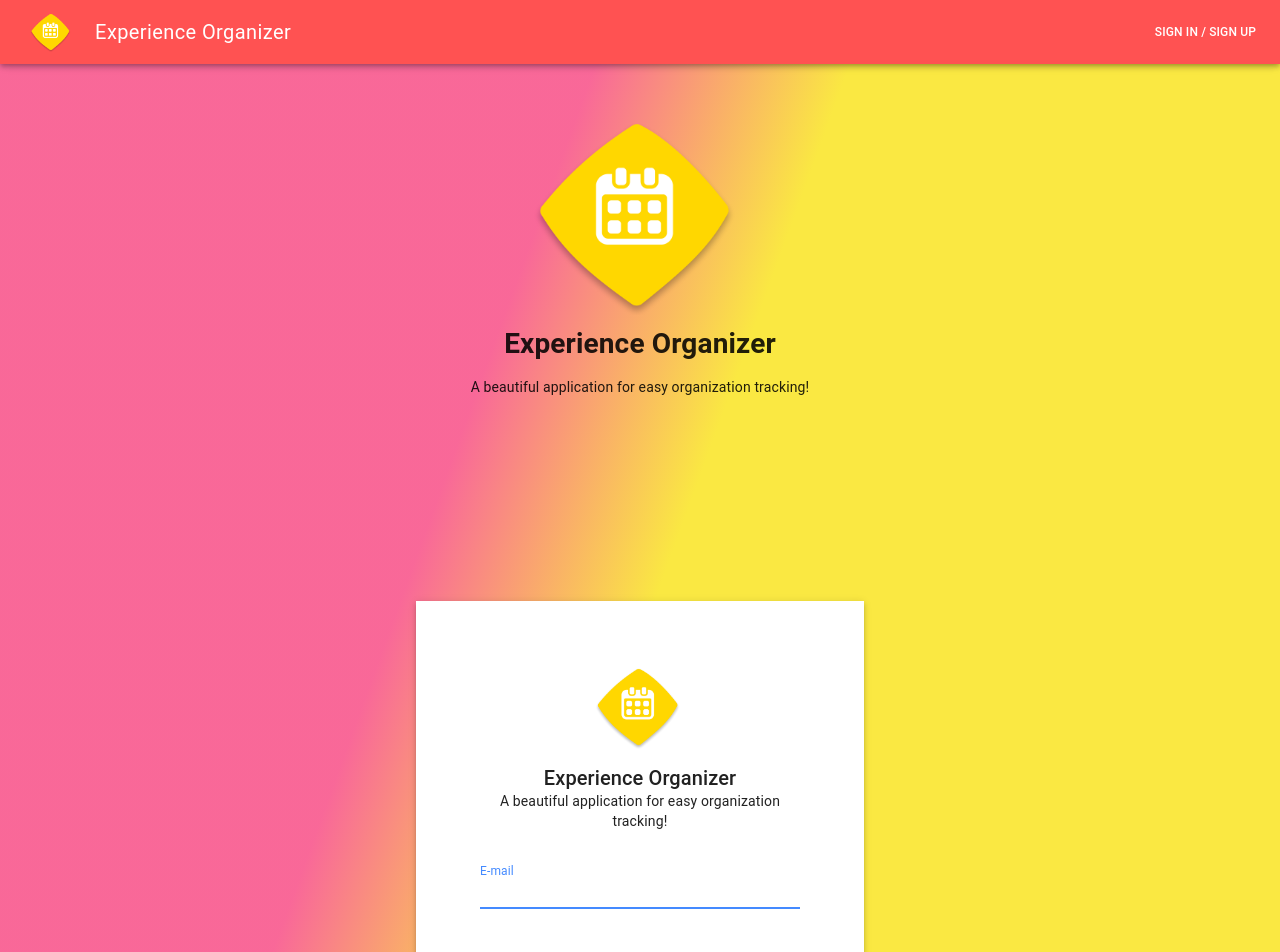
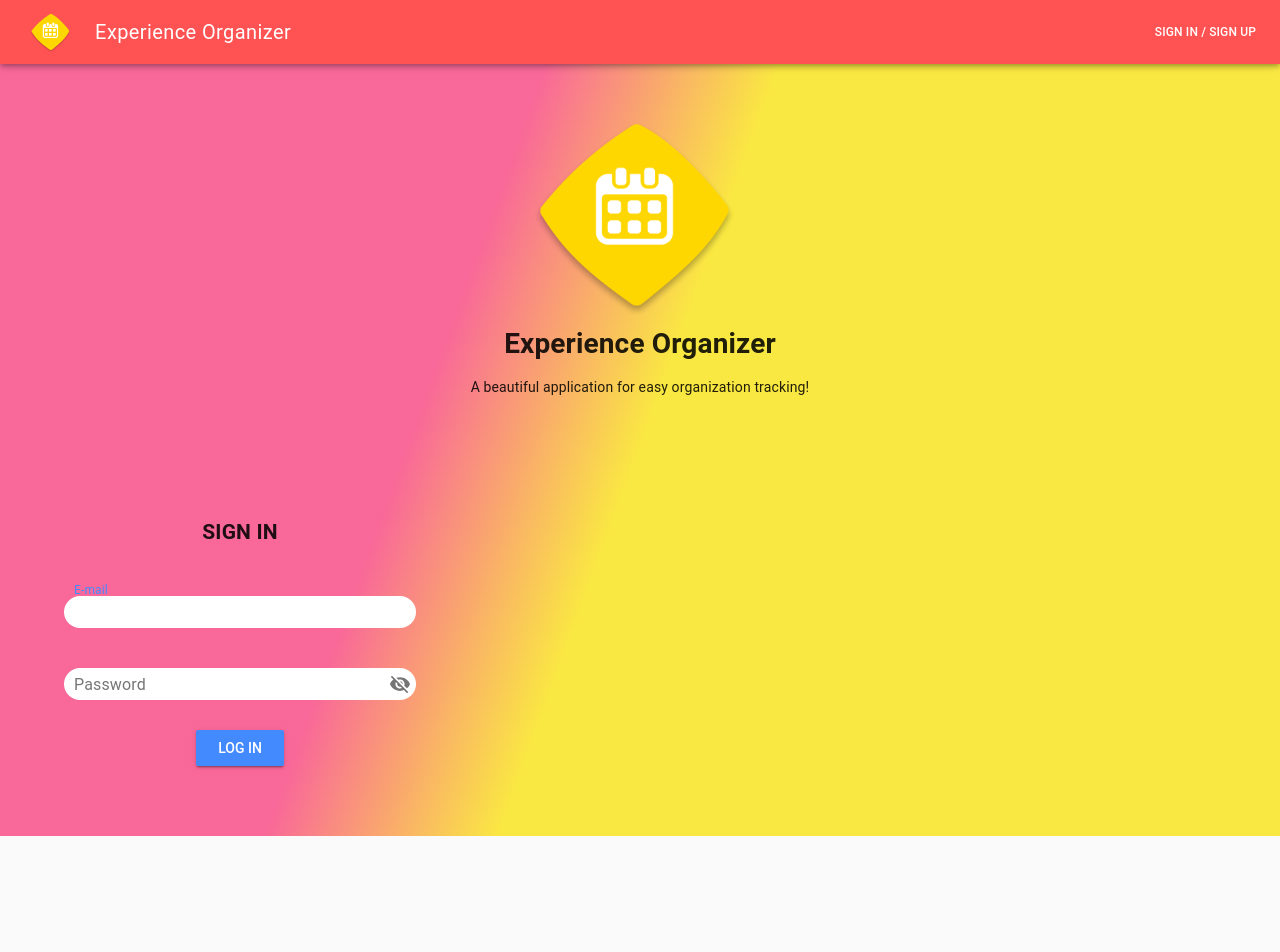
Before and after one commit to aleksandar9999a/experience-organization, a Vue app: page /auth in a window 1280 px wide. Shown: the top 952 px of the page. After the commit the page ends 836 px from the top, so only its background shows below. Built offline with nearby package versions, Linux system fonts and the light colour scheme; no server answers; what vuefire would draw is missing.

Commit message:
Change style

```diff
--- a/src/components/auth/SignIn.vue
+++ b/src/components/auth/SignIn.vue
@@ -1,13 +1,7 @@
 <template>
-  <div class="centered-container">
-    <md-content class="md-elevation-3">
-      <div class="title">
-        <img src="./../../assets/logo.png" />
-        <div class="md-title">Experience Organizer</div>
-        <div class="md-body-1">A beautiful application for easy organization tracking!</div>
-      </div>
-
+  <div class="left-container">
     <div class="form">
+      <h2 class="title">SIGN IN</h2>
       <md-field>
         <label>E-mail</label>
         <md-input v-model="login.email" autofocus></md-input>
@@ -26,7 +20,6 @@
     <div class="loading-overlay" v-if="loading">
       <md-progress-spinner md-mode="indeterminate" :md-stroke="2"></md-progress-spinner>
     </div>
-    </md-content>
   </div>
 </template>
 
@@ -56,35 +49,39 @@ export default {
 </script>
 
 <style lang="scss" scoped>
-.centered-container {
-  display: flex;
-  align-items: center;
-  justify-content: center;
-  position: relative;
-  height: 100vh;
 .title {
   text-align: center;
-    margin-bottom: 30px;
-    img {
-      margin-bottom: 16px;
-      max-width: 150px;
+  padding: 20px;
 }
+
+.left-container {
+  display: inline-block;
+  align-items: center;
+  justify-content: left;
+  position: relative;
+  padding: 5%;
+  min-width: 30rem;
 }
-  .actions {
-    .md-button {
-      margin: 0;
+
+.md-input {
+  background-color: white !important;
+  border-bottom-right-radius: 1rem;
+  border-top-right-radius: 1rem;
+  border-radius: 2rem;
+  min-width: 300px;
+  padding-left: 20px !important;
+  border-bottom: none;
 }
+
+.md-field.md-theme-default:after,
+.md-field.md-theme-default:before {
+  background-color: transparent;
 }
-  .form {
-    margin-bottom: 60px;
+
+label {
+  padding-left: 10px !important;
 }
-  .md-content {
-    z-index: 1;
-    padding: 5%;
-    width: 35%;
-    height: 55%;
-    position: relative;
-  }
+
 .loading-overlay {
   z-index: 10;
   top: 0;
@@ -93,10 +90,9 @@ export default {
   position: absolute;
   width: 100%;
   height: 100%;
-    background: rgba(255, 255, 255, 0.9);
+  background: transparent;
   display: flex;
   align-items: center;
   justify-content: center;
 }
-}
 </style>
```
Lines whose indentation alone changed are shown as unchanged.
